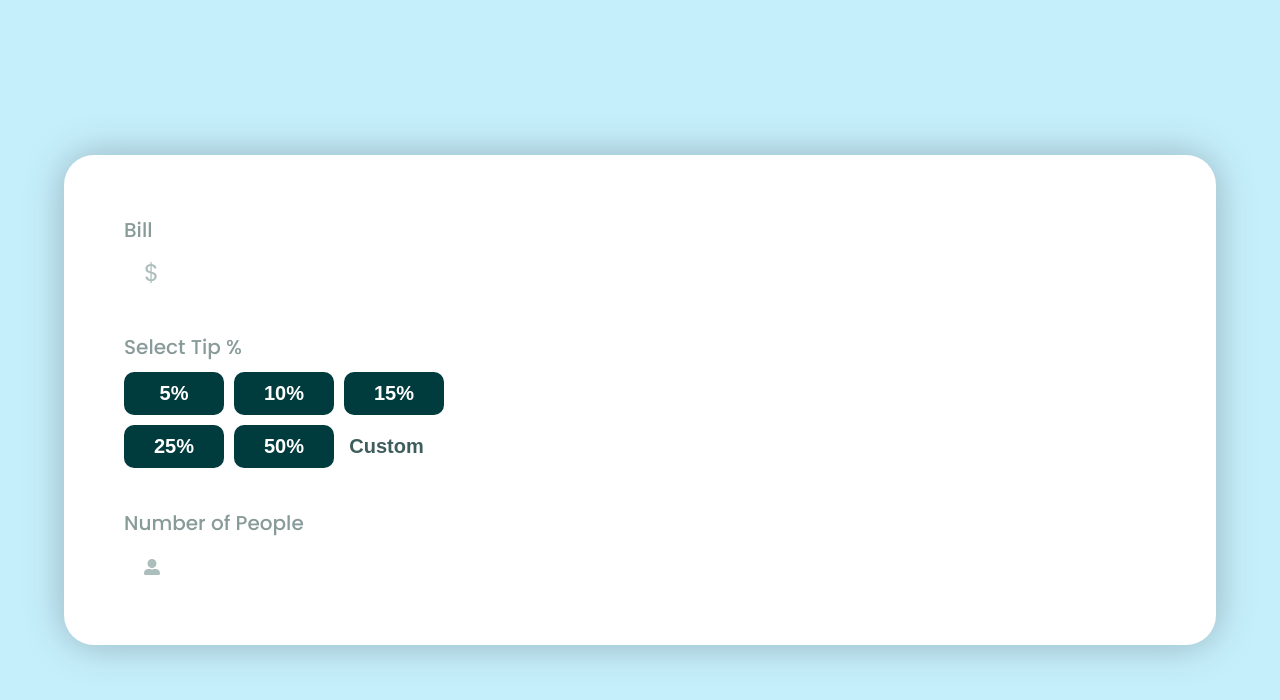
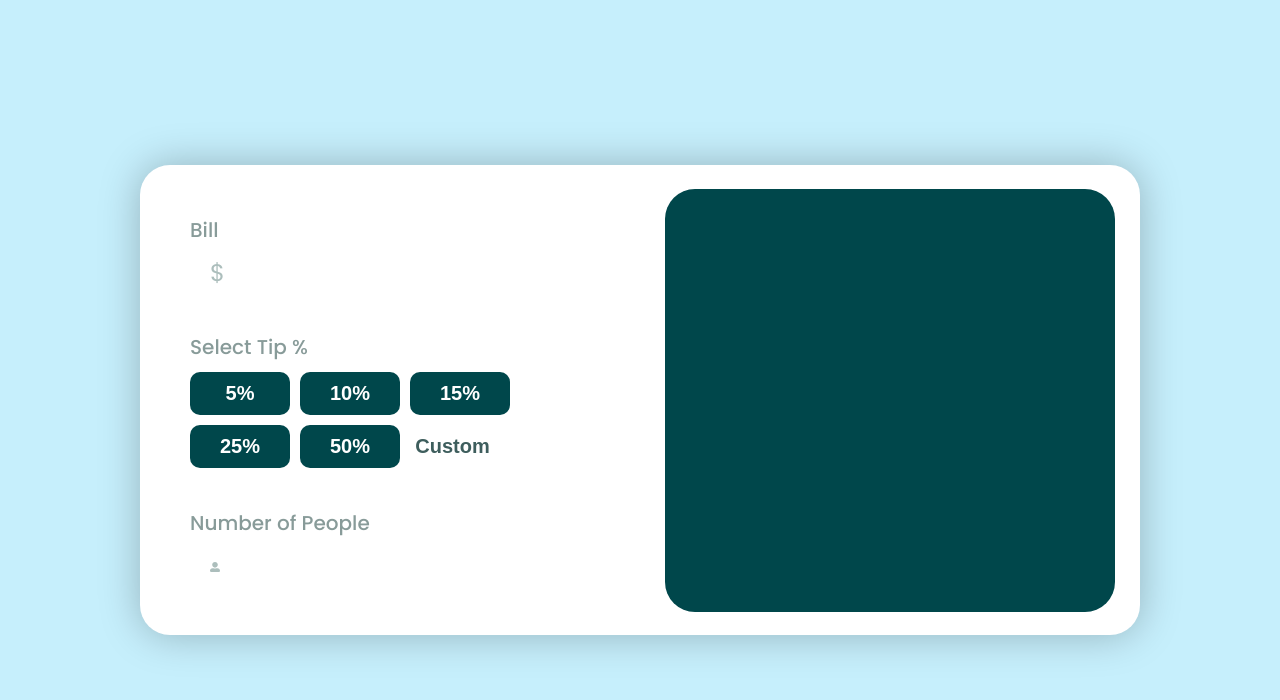
Before and after one commit to KennedyReisz/Tip-Calculator, a Next.js app: page / in a window 1280 px wide. Shown: the top 700 px of the page. Built offline with nearby package versions, Linux system fonts and the light colour scheme.

Commit message:
Fixed LeftSide

```diff
--- a/pages/index.tsx
+++ b/pages/index.tsx
@@ -35,12 +35,14 @@ const App = () => {
             <h2>Number of People</h2>
 
             <div className={styles.peopleInput}>
-              <FaUserAlt color="#acbebc" />
+              <FaUserAlt color="#acbebc" size={24} />
               <input type="number" />
             </div>
           </div>
         </div>
-        <div className={styles.rightSide}></div>
+        <div className={styles.rightSide}>
+          <div className={styles.result}></div>
+        </div>
       </div>
     </div>
   );
--- a/styles/Styles.module.css
+++ b/styles/Styles.module.css
@@ -11,15 +11,17 @@
   background-color: #fff;
   box-shadow: 0 0 40px #00000041;
   border-radius: 30px;
-  max-width: 1366px;
+  max-width: 1000px;
   width: 90%;
   height: auto;
   display: flex;
-  padding: 60px;
 }
 
 .page .container .leftSide {
   width: 50%;
+  padding-left: 50px;
+  padding-top: 50px;
+  padding-bottom: 50px;
 }
 
 .page .container .rightSide {
@@ -84,7 +86,7 @@
 }
 
 .page .container .leftSide .selectTip .tipsPct>button {
-  background-color: #003c3d;
+  background-color: #00474b;
   color: #fff;
   border: 0;
   outline: 0;
@@ -142,3 +144,18 @@
   font-size: 32px;
   color: #294443;
 }
+
+/*! Right Side */
+.rightSide {
+  display: flex;
+  flex-direction: column;
+  justify-content: center;
+  align-items: center;
+}
+
+.rightSide .result {
+  background-color: #00474b;
+  width: 90%;
+  height: 90%;
+  border-radius: 30px;
+}
```
